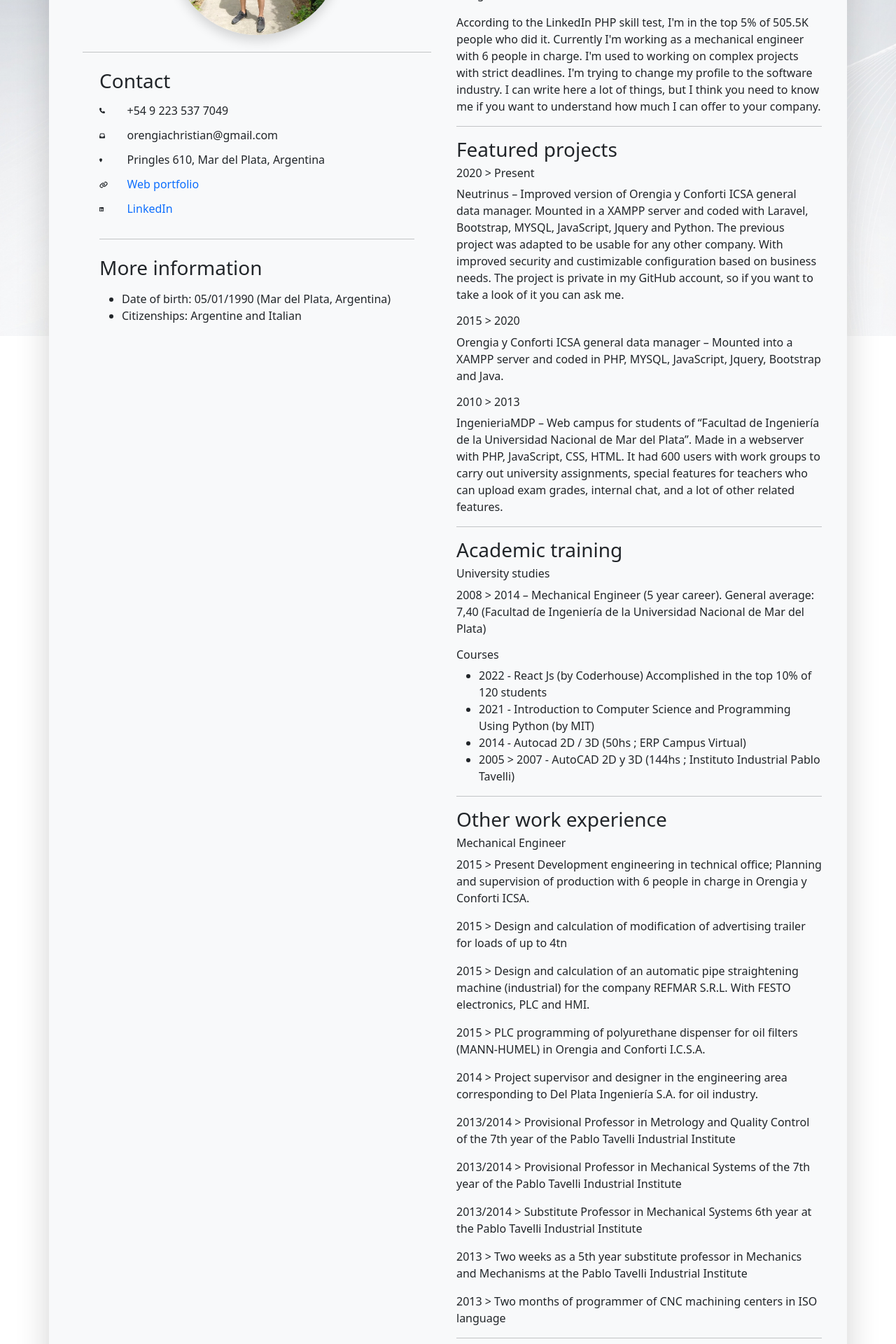
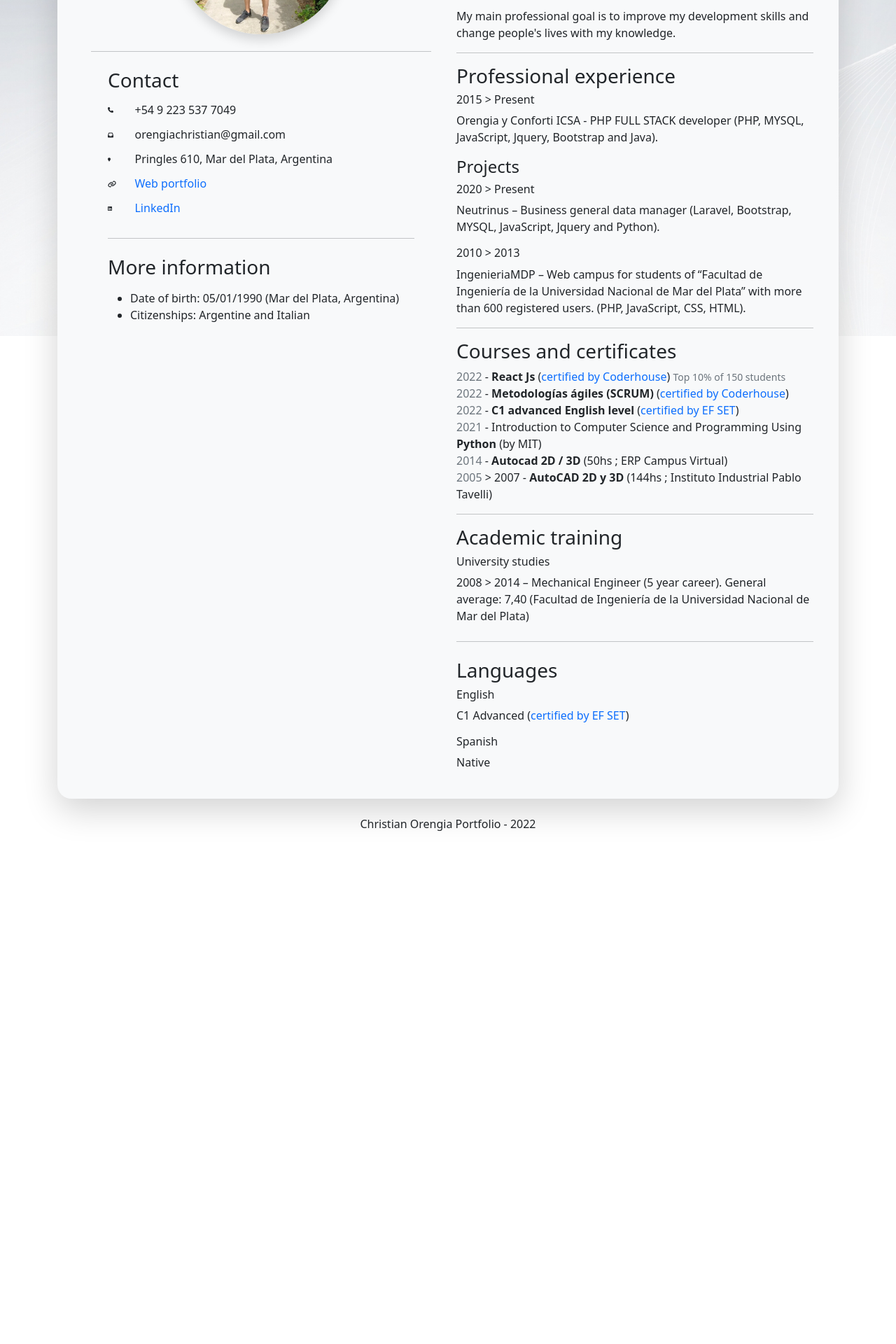
Before and after one commit to mxchristian17/portfolio, a React (Create React App) app: page /resume in a window 1280 px wide. Shown: the part 320-2240 px from the top of the page at 70% size. After the commit the page ends 1533 px from the top, so only its background shows below. Built offline with nearby package versions, Linux system fonts and the light colour scheme.

Commit message:
Resume optimized to be printed

```diff
--- a/src/App.css
+++ b/src/App.css
@@ -3,3 +3,23 @@
 .App {
   text-align: center;
 }
+
+@page {
+  margin: 0.8cm 1cm 0.8cm 2cm;
+  size: A4;
+}
+.print {
+  box-shadow: 0 1rem 3rem rgb(0 0 0 / 18%) !important;
+  border-radius: 20px !important;
+}
+@media print {
+  .print {
+    zoom: 100%;
+    box-shadow: none !important;
+    border-radius: 0cm !important;
+  }
+  h3 {
+    padding-top:0.2cm;
+    border-top: 1px #CCC solid;
+  }
+}
--- a/src/Components/Footer/Footer.js
+++ b/src/Components/Footer/Footer.js
@@ -2,7 +2,7 @@ import React from 'react'
 
 const Footer = () => {
   return (
-    <footer className="container-fluid py-4">
+    <footer className="container-fluid py-4 d-print-none">
       <div className="row">
         <div className="col-sm">Christian Orengia Portfolio - 2022</div>
       </div>
--- a/src/Components/Navbar/Navbar.js
+++ b/src/Components/Navbar/Navbar.js
@@ -3,7 +3,7 @@ import { Link, NavLink } from 'react-router-dom';
 
 const Navbar = () => {
     return (
-        <nav className="navbar navbar-expand-lg navbar-light bg-light border-bottom">
+        <nav className="navbar navbar-expand-lg navbar-light bg-light border-bottom d-print-none">
             <div className="container-fluid">
                 <Link to="../" className="navbar-brand px-1 mx-1" >
                     <img src="../logo192.png" alt="" height="24" />
--- a/src/Components/Resume/Resume.js
+++ b/src/Components/Resume/Resume.js
@@ -7,8 +7,8 @@ import ProfilePicture from '../ProfilePicture/ProfilePicture'
 const Resume = () => {
 
   return (
-    <section className="container">
-      <div className="row px-3 px-md-4 py-4 mt-4 justify-content-md-center bg-light border-top border-bottom rounded rounded-3 shadow-lg">
+    <section className="container px-sm-4">
+      <div className="print row px-3 px-md-4 py-4 mt-4 justify-content-md-center bg-light">
         <article className="col-12 col-lg-6 p-lg-4">
 
           <h1 className="d-block d-lg-none pb-4">Christian Ezequiel Orengia</h1>
@@ -33,11 +33,11 @@ const Resume = () => {
             </div>
             <div className="row mb-2">
               <div className="col-1"><FontAwesomeIcon className="h6 align-middle pe-2" icon={ faLink } /></div>
-              <div className="col-10 h6"><a href="https://ceoportfolio.netlify.app/" className="text-decoration-none">Web portfolio</a></div>
+              <div className="col-10 h6"><a href="https://ceoportfolio.netlify.app/" className="text-decoration-none" target="_blank" rel="noreferrer">Web portfolio</a></div>
             </div>
             <div className="row mb-2">
               <div className="col-1"><FontAwesomeIcon className="h6 align-middle pe-2" icon={ faLinkedin } /></div>
-              <div className="col-10 h6"><a href="https://www.linkedin.com/in/orengiachristian/" className="text-decoration-none">LinkedIn</a></div>
+              <div className="col-10 h6"><a href="https://www.linkedin.com/in/orengiachristian/" className="text-decoration-none" target="_blank" rel="noreferrer">LinkedIn</a></div>
             </div>
 
             <hr className="my-4" />
@@ -58,20 +58,35 @@ const Resume = () => {
           <hr className="d-block d-lg-none" />
 
           <h3>About me</h3>
-          <p>I'm a mechanical engineer passionate about programming. In the last 12 years I spent thousand of hours doing projects and learning several programming languages like PHP, SQL, JavaScript, HTML5 and Python. I'm very self taught and always predisposed to learn new things.</p>
-          <p>According to the LinkedIn PHP skill test, I'm in the top 5% of 505.5K people who did it. Currently I'm working as a mechanical engineer with 6 people in charge. I'm used to working on complex projects with strict deadlines. I'm trying to change my profile to the software industry. I can write here a lot of things, but I think you need to know me if you want to understand how much I can offer to your company.</p>
+          <p>I'm an engineer passionate about programming.</p>
+          <p>In the last 12 years I became an expert in PHP, MySQL, JavaScript and HTML5. I'm very self taught and always predisposed to learn new things.</p>
+          <p>My main professional goal is to improve my development skills and change people's lives with my knowledge.</p>
+
+          <hr />
+          <br className="d-none d-print-block" />
+
+          <h3>Professional experience</h3>
+
+          <h6>2015 {'>'} Present</h6>
+          <p>Orengia y Conforti ICSA - PHP FULL STACK developer (PHP, MYSQL, JavaScript, Jquery, Bootstrap and Java).</p>
+
+          <h4> Projects</h4>
+
+          <h6>2020 {'>'} Present</h6>
+          <p>Neutrinus – Business general data manager (Laravel, Bootstrap, MYSQL, JavaScript, Jquery and Python).</p>
+
+          <h6>2010 {'>'} 2013</h6>
+          <p>IngenieriaMDP – Web campus for students of “Facultad de Ingeniería de la Universidad Nacional de Mar del Plata” with more than 600 registered users. (PHP, JavaScript, CSS, HTML).</p>
 
           <hr />
 
-          <h3>Featured projects</h3>
-
-          <h6>2020 {'>'} Present</h6>
-          <p>Neutrinus – Improved version of Orengia y Conforti ICSA general data manager. Mounted in a XAMPP server and coded with Laravel, Bootstrap, MYSQL, JavaScript, Jquery and Python. The previous project was adapted to be usable for any other company. With improved security and custimizable configuration based on business needs. The project is private in my GitHub account, so if you want to take a look of it you can ask me.</p>
-          <h6>2015 {'>'} 2020</h6>
-          <p>Orengia y Conforti ICSA general data manager – Mounted into a XAMPP server and coded in PHP, MYSQL, JavaScript, Jquery, Bootstrap and Java.</p>
-
-          <h6>2010 {'>'} 2013</h6>
-          <p>IngenieriaMDP – Web campus for students of “Facultad de Ingeniería de la Universidad Nacional de Mar del Plata”. Made in a webserver with PHP, JavaScript, CSS, HTML. It had 600 users with work groups to carry out university assignments, special features for teachers who can upload exam grades, internal chat, and a lot of other related features.</p>
+          <h3>Courses and certificates</h3>
+          <p className="my-0"><span className="text-secondary">2022</span> - <b>React Js</b> (<a className="text-decoration-none" href="https://www.coderhouse.com/certificados/61e7654e6dd5d6007ce70afd" target="_blank" rel="noreferrer">certified by Coderhouse</a>) <small className="text-secondary">Top 10% of 150 students</small></p>
+          <p className="my-0"><span className="text-secondary">2022</span> - <b>Metodologías ágiles (SCRUM)</b> (<a className="text-decoration-none" href="https://www.coderhouse.com/certificados/631f298bcd57750024b017bc" target="_blank" rel="noreferrer">certified by Coderhouse</a>)</p>
+          <p className="my-0"><span className="text-secondary">2022</span> - <b>C1 advanced English level</b> (<a className="text-decoration-none" href="https://www.efset.org/cert/CNpdKG" target="_blank" rel="noreferrer">certified by EF SET</a>)</p>
+          <p className="my-0"><span className="text-secondary">2021</span> - Introduction to Computer Science and Programming Using <b>Python</b> (by MIT)</p>
+          <p className="my-0"><span className="text-secondary">2014</span> - <b>Autocad 2D / 3D</b> (50hs ; ERP Campus Virtual)</p>
+          <p className="my-0"><span className="text-secondary">2005</span> {'>'} 2007 - <b>AutoCAD 2D y 3D</b> (144hs ; Instituto Industrial Pablo Tavelli)</p>
 
           <hr />
 
@@ -80,45 +95,15 @@ const Resume = () => {
           <h6>University studies</h6>
           <p>2008 {'>'} 2014 – Mechanical Engineer (5 year career). General average: 7,40 (Facultad de Ingeniería de la Universidad Nacional de Mar del Plata)</p>
 
-          <h6>Courses</h6>
-          <ul>
-            <li>2022 - React Js (by Coderhouse) Accomplished in the top 10% of 120 students</li>
-            <li>2021 - Introduction to Computer Science and Programming Using Python (by MIT)</li>
-            <li>2014 - Autocad 2D / 3D (50hs ; ERP Campus Virtual)</li>
-            <li>2005 {'>'} 2007 - AutoCAD 2D y 3D (144hs ; Instituto Industrial Pablo Tavelli)</li>
-          </ul>
-
-          <hr />
-
-          <h3>Other work experience</h3>
-
-          <h6>Mechanical Engineer</h6>
-          <p>2015 {'>'} Present Development engineering in technical office; Planning and supervision of production with 6 people in charge in Orengia y Conforti ICSA.</p>
-          <p>2015 {'>'} Design and calculation of modification of advertising trailer for loads of up to 4tn</p>
-          <p>2015 {'>'} Design and calculation of an automatic pipe straightening machine (industrial) for the company REFMAR S.R.L. With FESTO electronics, PLC and HMI.</p>
-          <p>2015 {'>'} PLC programming of polyurethane dispenser for oil filters (MANN-HUMEL) in Orengia and Conforti I.C.S.A.</p>
-          <p>2014 {'>'} Project supervisor and designer in the engineering area corresponding to Del Plata Ingeniería S.A. for oil industry.</p>
-          <p>2013/2014 {'>'} Provisional Professor in Metrology and Quality Control of the 7th year of the Pablo Tavelli Industrial Institute</p>
-          <p>2013/2014 {'>'} Provisional Professor in Mechanical Systems of the 7th year of the Pablo Tavelli Industrial Institute</p>
-          <p>2013/2014 {'>'} Substitute Professor in Mechanical Systems 6th year at the Pablo Tavelli Industrial Institute</p>
-          <p>2013 {'>'} Two weeks as a 5th year substitute professor in Mechanics and Mechanisms at the Pablo Tavelli Industrial Institute</p>
-          <p>2013 {'>'} Two months of programmer of CNC machining centers in ISO language</p>
-
-          <hr />
+          <hr className="my-4" />
 
           <h3>Languages</h3>
 
+          <h6>English</h6>
+          <p>C1 Advanced (<a className="text-decoration-none" href="https://www.efset.org/cert/CNpdKG" target="_blank" rel="noreferrer">certified by EF SET</a>)</p>
+
           <h6>Spanish</h6>
           <p>Native</p>
-
-          <h6>Written English</h6>
-          <p>Advanced</p>
-
-          <h6>Oral English</h6>
-          <p>Intermidiate - Advanced</p>
-
-          <h6>Written Italian</h6>
-          <p>Intermidiate</p>
 
         </article>
       </div>
```
Also changed, not shown: 1 other file (tests, documents, lock files or other folders).
